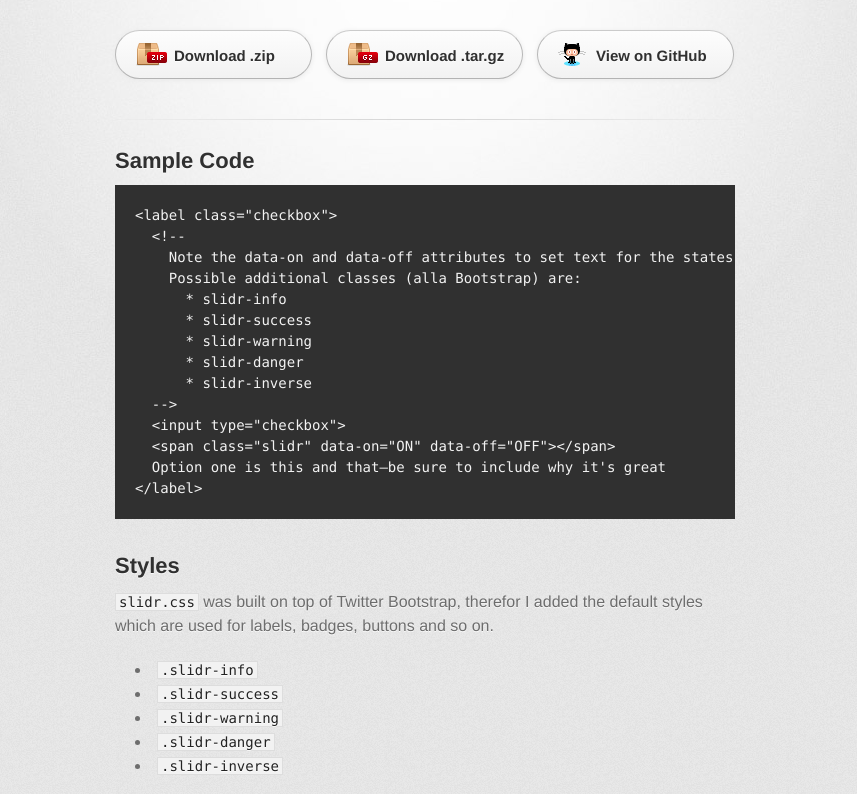
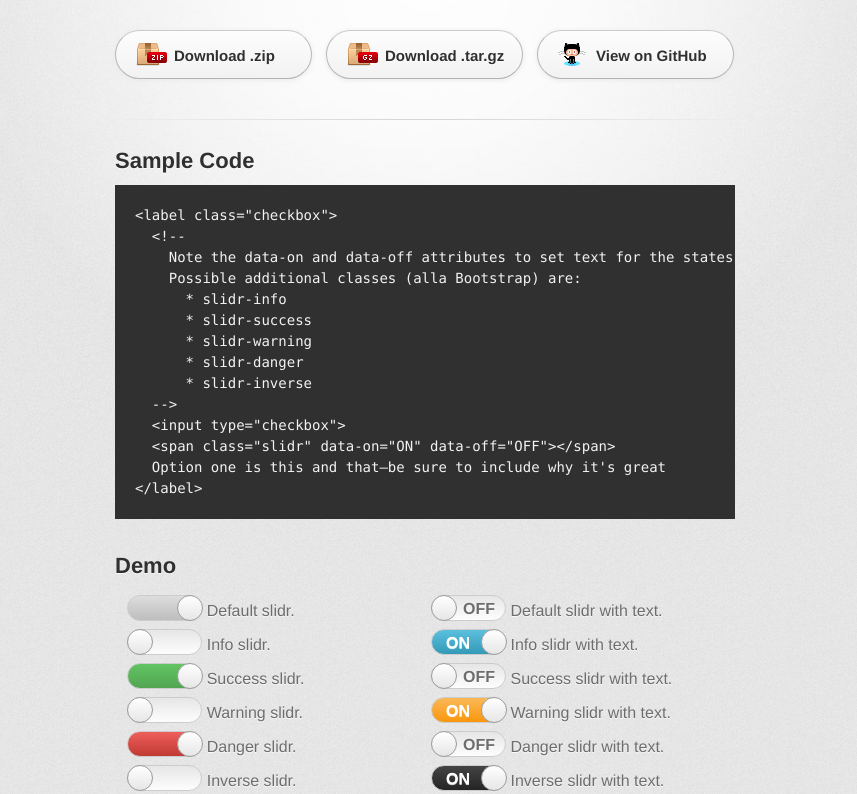
Before and after one commit to tstachl/slidr.css, a plain HTML site: page index.html in a window 1280 px wide. Shown: the part 158-952 px from the top of the page, without its empty margins (215-1072 px from the left). Drawn offline with Linux system fonts and the light colour scheme; a web font is replaced by a local one.

Commit message:
added demo and changed layout a little bit

```diff
--- a/index.html
+++ b/index.html
@@ -6,6 +6,43 @@
     <link href='https://fonts.googleapis.com/css?family=Chivo:900' rel='stylesheet' type='text/css'>
     <link rel="stylesheet" type="text/css" href="stylesheets/stylesheet.css" media="screen" />
     <link rel="stylesheet" type="text/css" href="stylesheets/pygment_trac.css" media="screen" />
+    <link rel="stylesheet" type="text/css" href="stylesheets/slidr.css" media="screen" />
+		<style>
+		.container { max-width: 960px; margin: 0 auto; }
+		.row:before, .row:after { content: " "; display: table; }
+		.row:after { clear: both; }
+		.row { *zoom: 1; }
+		.col { border: 0px solid rgba(0, 0, 0, 0); float: left; -webkit-box-sizing: border-box; -moz-box-sizing: border-box; box-sizing: border-box; -moz-background-clip: padding-box !important; -webkit-background-clip: padding-box !important; background-clip: padding-box !important; margin: 0 2%; display: block; }
+		.three-one, .three-two, .three-three, .four-one, .four-two, .four-three, .four-four { width: 96%; }
+		.nested { margin: 0; width: 100%; }
+		.nested .row { margin: 0; }
+		@media screen and (min-width: 480px) { .row, .col { margin: 0 1%; }
+		  .three-one { width: 48%; }
+		  .three-two { width: 48%; }
+		  .three-three { width: 98%; }
+		  .three-one.tablet-full { width: 98%; }
+		  .four-one { width: 48%; }
+		  .four-two { width: 48%; }
+		  .four-three { width: 98%; }
+		  .four-four { width: 98%; }
+		  .four-one.tablet-full { width: 98%; }
+		  .nested { margin: 0; width: 100%; }
+		  .nested .row { margin: 0; } }
+		@media screen and (min-width: 760px) { .three-one, .three-one.tablet-full { width: 31.33333333%; }
+		  .three-two { width: 64.66666667%; }
+		  .four-one, .four-one.tablet-full { width: 23%; }
+		  .four-two { width: 48%; }
+		  .four-three { width: 73%; }
+		  .three-one .row, .three-one .col, .three-two .row, .three-two .col, .three-three .row, .three-three .col, .four-one .row, .four-one .col, .four-two .row, .four-two .col, .four-three .row, .four-three .col, .four-four .row, .four-four .col { margin: 0%; }
+		  .three-one .col, .three-two .col, .three-three .col, .four-one .col, .four-two .col, .four-three .col, .four-four .col { margin: 0 1%; } }
+			.checkbox { padding-left: 0px; line-height: 26px; min-height: 26px; }
+
+			.checkbox input[type="checkbox"] {
+				position: absolute !important;
+				top: -9999px !important;
+				left: -9999px !important;
+			}
+		</style>
     <link rel="stylesheet" type="text/css" href="stylesheets/print.css" media="print" />
     <!--[if lt IE 9]>
     <script src="//html5shiv.googlecode.com/svn/trunk/html5.js"></script>
@@ -19,7 +56,7 @@
 
         <header>
           <h1>Slidr.css</h1>
-          <h2>A standalone CSS library for sliding checkboxes.          No Javascript needed!</h2>
+          <h2>A standalone CSS library for sliding checkboxes.<br>No Javascript needed!</h2>
         </header>
 
         <section id="downloads" class="clearfix">
@@ -48,6 +85,107 @@
   Option one is this and that—be sure to include why it's great
 &lt;/label&gt;
 </code></pre>
+
+<h2>Demo</h2>
+<div class="container">
+	<div class="row">
+		<div class="col four-two">
+			<label class="checkbox">
+				<input type="checkbox" checked>
+				<span class="slidr"></span>
+				Default slidr.
+			</label>
+		</div>
+		<div class="col four-two">
+			<label class="checkbox">
+				<input type="checkbox">
+				<span class="slidr" data-on="ON" data-off="OFF"></span>
+				Default slidr with text.
+			</label>
+		</div>
+	</div>
+	<div class="row">
+		<div class="col four-two">
+			<label class="checkbox">
+				<input type="checkbox">
+				<span class="slidr slidr-info"></span>
+				Info slidr.
+			</label>
+		</div>
+		<div class="col four-two">
+			<label class="checkbox">
+				<input type="checkbox" checked>
+				<span class="slidr slidr-info" data-on="ON" data-off="OFF"></span>
+				Info slidr with text.
+			</label>
+		</div>
+	</div>
+	<div class="row">
+		<div class="col four-two">
+			<label class="checkbox">
+				<input type="checkbox" checked>
+				<span class="slidr slidr-success"></span>
+				Success slidr.
+			</label>
+		</div>
+		<div class="col four-two">
+			<label class="checkbox">
+				<input type="checkbox">
+				<span class="slidr slidr-success" data-on="ON" data-off="OFF"></span>
+				Success slidr with text.
+			</label>
+		</div>
+	</div>
+	<div class="row">
+		<div class="col four-two">
+			<label class="checkbox">
+				<input type="checkbox">
+				<span class="slidr slidr-warning"></span>
+				Warning slidr.
+			</label>
+		</div>
+		<div class="col four-two">
+			<label class="checkbox">
+				<input type="checkbox" checked>
+				<span class="slidr slidr-warning" data-on="ON" data-off="OFF"></span>
+				Warning slidr with text.
+			</label>
+		</div>
+	</div>
+	<div class="row">
+		<div class="col four-two">
+			<label class="checkbox">
+				<input type="checkbox" checked>
+				<span class="slidr slidr-danger"></span>
+				Danger slidr.
+			</label>
+		</div>
+		<div class="col four-two">
+			<label class="checkbox">
+				<input type="checkbox">
+				<span class="slidr slidr-danger" data-on="ON" data-off="OFF"></span>
+				Danger slidr with text.
+			</label>
+		</div>
+	</div>
+	<div class="row">
+		<div class="col four-two">
+			<label class="checkbox">
+				<input type="checkbox">
+				<span class="slidr slidr-inverse"></span>
+				Inverse slidr.
+			</label>
+		</div>
+		<div class="col four-two">
+			<label class="checkbox">
+				<input type="checkbox" checked>
+				<span class="slidr slidr-inverse" data-on="ON" data-off="OFF"></span>
+				Inverse slidr with text.
+			</label>
+		</div>
+	</div>
+</div>
+<p></p>
 
 <h2>Styles</h2>
 
@@ -78,17 +216,39 @@
 <li>Include them as stylesheets in your page.</li>
 <li>
 <p>Create a checkbox with the new <code>slidr</code> class:</p>
+<p>
+	<label class="checkbox">
+		<input type="checkbox">
+		<span class="slidr"></span>
+	  Default slidr.
+	</label>
+</p>
 
-<p>
+<pre><code>&lt;label class="checkbox"&gt;
+  &lt;input type="checkbox"&gt;
+  &lt;span class="slidr"&gt;&lt;/span&gt;
+  Option one is this and that—be sure to include why it's great
+&lt;/label&gt;
+</code></pre>
 
-</p>
 </li>
 <li>
 <p>If you need a green slider use <code>slidr-success</code>:</p>
+<p>
+	<label class="checkbox">
+		<input type="checkbox">
+		<span class="slidr slidr-success"></span>
+	  Success slidr.
+	</label>
+</p>
 
-<p>
+<pre><code>&lt;label class="checkbox"&gt;
+  &lt;input type="checkbox"&gt;
+  &lt;span class="slidr slidr-success"&gt;&lt;/span&gt;
+  Option one is this and that—be sure to include why it's great
+&lt;/label&gt;
+</code></pre>
 
-</p>
 </li>
 </ol><p>That's it now get cracking ...</p>
 
--- /dev/null
+++ b/stylesheets/slidr.css
@@ -0,0 +1,120 @@
+/**
+ * Slidr.css replaces checkboxes with slidrs in pure CSS.
+ *
+ * @see https://github.com/tstachl/slidr.css
+ * @see https://tstachl.github.com/slidr
+ * @license MIT (https://github.com/tstachl/slidr.css/blob/master/LICENSE)
+ */
+input[type="checkbox"] ~ span.slidr {
+  position: relative;
+  display: inline-block;
+  height: 26px;
+  width: 75px;
+  top: 5px;
+  line-height: 26px; }
+  input[type="checkbox"] ~ span.slidr::before {
+    content: attr(data-off);
+    position: absolute;
+    top: 0;
+    left: 0;
+    bottom: 0;
+    right: 0;
+    background-color: #cfcfcf, #f0f0f0;
+    background-image: -moz-linear-gradient(top, #dddddd, #bbbbbb), -moz-linear-gradient(top, #e6e6e6, white);
+    background-image: -webkit-gradient(linear, 0 0, 0 100%, from(#dddddd), to(#bbbbbb)), -webkit-gradient(linear, 0 0, 0 100%, from(#e6e6e6), to(white));
+    background-image: -webkit-linear-gradient(top, #dddddd, #bbbbbb), -webkit-linear-gradient(top, #e6e6e6, white);
+    background-image: -o-linear-gradient(top, #dddddd, #bbbbbb), -o-linear-gradient(top, #e6e6e6, white);
+    background-image: linear-gradient(to bottom, #dddddd, #bbbbbb), linear-gradient(to bottom, #e6e6e6, white);
+    background-repeat: no-repeat, no-repeat;
+    filter: "progid:DXImageTransform.Microsoft.gradient(startColorstr='#FFDDDDDD', endColorstr='#FFBBBBBB', GradientType=0)";
+    background-size: 75px 26px, 75px 26px;
+    background-position: -75px 0, 0 0;
+    border: 1px solid #cccccc;
+    -webkit-border-radius: 13px;
+    -moz-border-radius: 13px;
+    border-radius: 13px;
+    -webkit-transition: background-position 0.1s ease-in-out;
+    -moz-transition: background-position 0.1s ease-in-out;
+    -o-transition: background-position 0.1s ease-in-out;
+    transition: background-position 0.1s ease-in-out;
+    padding: 0 5px 0 26px;
+    outline: none;
+    overflow: hidden;
+    cursor: pointer;
+    font-weight: bold;
+    text-align: center; }
+  input[type="checkbox"] ~ span.slidr.slidr-info::before {
+    background-color: #49afcd, #f0f0f0;
+    background-image: -moz-linear-gradient(top, #5bc0de, #2f96b4), -moz-linear-gradient(top, #e6e6e6, white);
+    background-image: -webkit-gradient(linear, 0 0, 0 100%, from(#5bc0de), to(#2f96b4)), -webkit-gradient(linear, 0 0, 0 100%, from(#e6e6e6), to(white));
+    background-image: -webkit-linear-gradient(top, #5bc0de, #2f96b4), -webkit-linear-gradient(top, #e6e6e6, white);
+    background-image: -o-linear-gradient(top, #5bc0de, #2f96b4), -o-linear-gradient(top, #e6e6e6, white);
+    background-image: linear-gradient(to bottom, #5bc0de, #2f96b4), linear-gradient(to bottom, #e6e6e6, white);
+    background-repeat: no-repeat, no-repeat;
+    filter: "progid:DXImageTransform.Microsoft.gradient(startColorstr='#FF5BC0DE', endColorstr='#FF2F96B4', GradientType=0)"; }
+  input[type="checkbox"] ~ span.slidr.slidr-success::before {
+    background-color: #5bb65b, #f0f0f0;
+    background-image: -moz-linear-gradient(top, #62c462, #51a351), -moz-linear-gradient(top, #e6e6e6, white);
+    background-image: -webkit-gradient(linear, 0 0, 0 100%, from(#62c462), to(#51a351)), -webkit-gradient(linear, 0 0, 0 100%, from(#e6e6e6), to(white));
+    background-image: -webkit-linear-gradient(top, #62c462, #51a351), -webkit-linear-gradient(top, #e6e6e6, white);
+    background-image: -o-linear-gradient(top, #62c462, #51a351), -o-linear-gradient(top, #e6e6e6, white);
+    background-image: linear-gradient(to bottom, #62c462, #51a351), linear-gradient(to bottom, #e6e6e6, white);
+    background-repeat: no-repeat, no-repeat;
+    filter: "progid:DXImageTransform.Microsoft.gradient(startColorstr='#FF62C462', endColorstr='#FF51A351', GradientType=0)"; }
+  input[type="checkbox"] ~ span.slidr.slidr-warning::before {
+    background-color: #f9a937, #f0f0f0;
+    background-image: -moz-linear-gradient(top, #fbb858, #f89406), -moz-linear-gradient(top, #e6e6e6, white);
+    background-image: -webkit-gradient(linear, 0 0, 0 100%, from(#fbb858), to(#f89406)), -webkit-gradient(linear, 0 0, 0 100%, from(#e6e6e6), to(white));
+    background-image: -webkit-linear-gradient(top, #fbb858, #f89406), -webkit-linear-gradient(top, #e6e6e6, white);
+    background-image: -o-linear-gradient(top, #fbb858, #f89406), -o-linear-gradient(top, #e6e6e6, white);
+    background-image: linear-gradient(to bottom, #fbb858, #f89406), linear-gradient(to bottom, #e6e6e6, white);
+    background-repeat: no-repeat, no-repeat;
+    filter: "progid:DXImageTransform.Microsoft.gradient(startColorstr='#FFFBB858', endColorstr='#FFF89406', GradientType=0)"; }
+  input[type="checkbox"] ~ span.slidr.slidr-danger::before {
+    background-color: #da4e49, #f0f0f0;
+    background-image: -moz-linear-gradient(top, #ee5f5b, #bd362f), -moz-linear-gradient(top, #e6e6e6, white);
+    background-image: -webkit-gradient(linear, 0 0, 0 100%, from(#ee5f5b), to(#bd362f)), -webkit-gradient(linear, 0 0, 0 100%, from(#e6e6e6), to(white));
+    background-image: -webkit-linear-gradient(top, #ee5f5b, #bd362f), -webkit-linear-gradient(top, #e6e6e6, white);
+    background-image: -o-linear-gradient(top, #ee5f5b, #bd362f), -o-linear-gradient(top, #e6e6e6, white);
+    background-image: linear-gradient(to bottom, #ee5f5b, #bd362f), linear-gradient(to bottom, #e6e6e6, white);
+    background-repeat: no-repeat, no-repeat;
+    filter: "progid:DXImageTransform.Microsoft.gradient(startColorstr='#FFEE5F5B', endColorstr='#FFBD362F', GradientType=0)"; }
+  input[type="checkbox"] ~ span.slidr.slidr-inverse::before {
+    background-color: #363636, #f0f0f0;
+    background-image: -moz-linear-gradient(top, #444444, #222222), -moz-linear-gradient(top, #e6e6e6, white);
+    background-image: -webkit-gradient(linear, 0 0, 0 100%, from(#444444), to(#222222)), -webkit-gradient(linear, 0 0, 0 100%, from(#e6e6e6), to(white));
+    background-image: -webkit-linear-gradient(top, #444444, #222222), -webkit-linear-gradient(top, #e6e6e6, white);
+    background-image: -o-linear-gradient(top, #444444, #222222), -o-linear-gradient(top, #e6e6e6, white);
+    background-image: linear-gradient(to bottom, #444444, #222222), linear-gradient(to bottom, #e6e6e6, white);
+    background-repeat: no-repeat, no-repeat;
+    filter: "progid:DXImageTransform.Microsoft.gradient(startColorstr='#FF444444', endColorstr='#FF222222', GradientType=0)"; }
+  input[type="checkbox"] ~ span.slidr::after {
+    content: '';
+    position: absolute;
+    width: 24px;
+    height: 24px;
+    left: 0;
+    -webkit-transition: left 0.1s ease-in-out;
+    -moz-transition: left 0.1s ease-in-out;
+    -o-transition: left 0.1s ease-in-out;
+    transition: left 0.1s ease-in-out;
+    background-color: #f5f5f5;
+    background-image: -moz-linear-gradient(top, white, #e6e6e6);
+    background-image: -webkit-gradient(linear, 0 0, 0 100%, from(white), to(#e6e6e6));
+    background-image: -webkit-linear-gradient(top, white, #e6e6e6);
+    background-image: -o-linear-gradient(top, white, #e6e6e6);
+    background-image: linear-gradient(to bottom, white, #e6e6e6);
+    background-repeat: repeat-x;
+    filter: "progid:DXImageTransform.Microsoft.gradient(startColorstr='#FFFFFFFF', endColorstr='#FFE6E6E6', GradientType=0)";
+    border: 1px solid #999999;
+    -webkit-border-radius: 13px;
+    -moz-border-radius: 13px;
+    border-radius: 13px; }
+
+input[type="checkbox"]:checked ~ span.slidr::before {
+  content: attr(data-on);
+  color: white;
+  padding: 0 26px 0 5px;
+  background-position: 0 0, 75px 0; }
+input[type="checkbox"]:checked ~ span.slidr::after {
+  left: 50px; }
```
